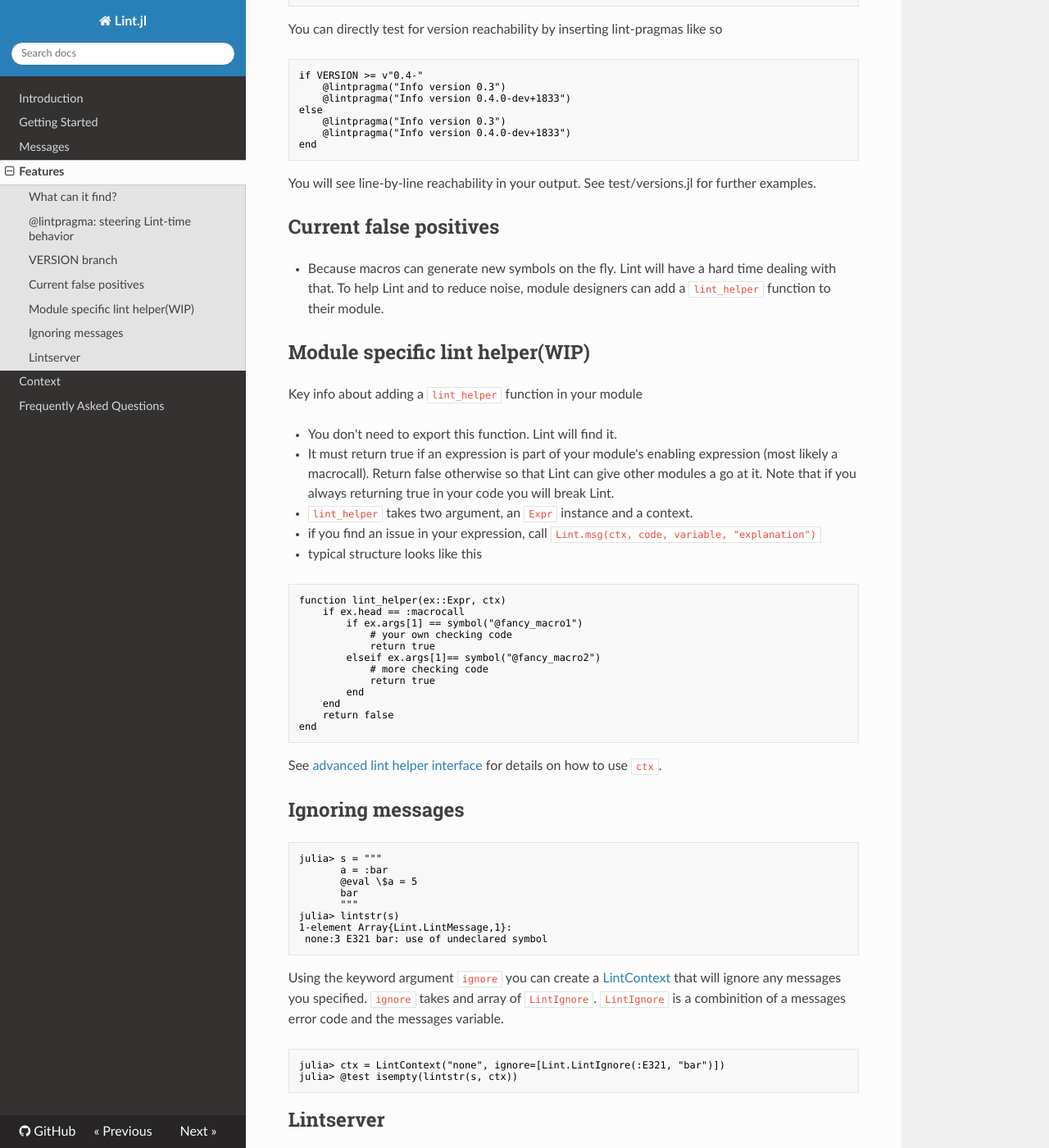
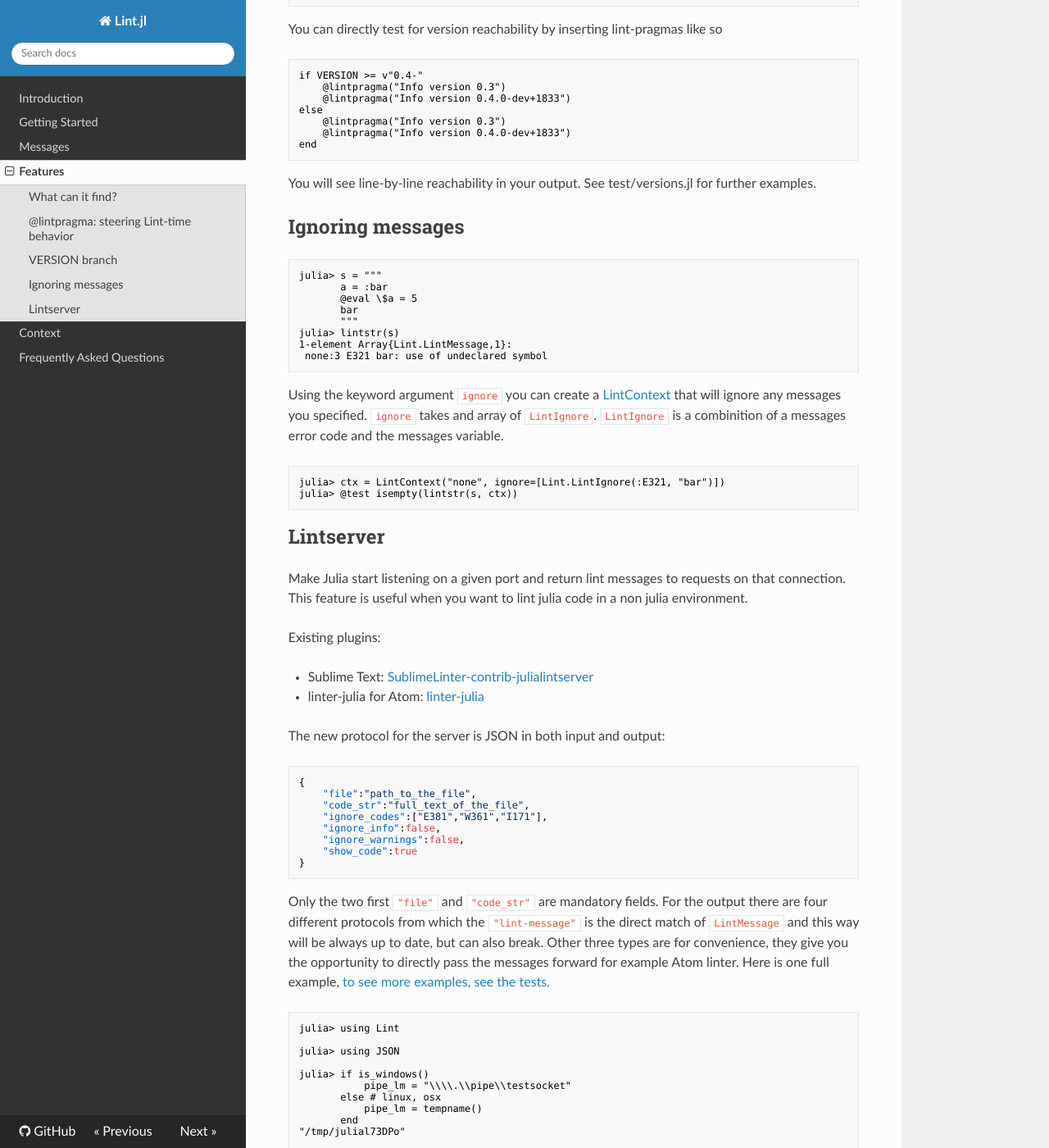
Before and after one commit to tonyhffong/Lint.jl, an MkDocs documentation site: the page built from docs/features.md, in a window 1280 px wide and 1400 px high, scrolled down 3306 px. Shown: the whole window at 82% size. Built offline with MkDocs 1.6.1, drawn with Linux system fonts in a browser that asks for light colours; nearby versions of some CDN libraries; old or Windows-style settings are respelled for this version of MkDocs.

Commit message:
Undocument removed features

````diff
--- a/docs/features.md
+++ b/docs/features.md
@@ -148,41 +148,6 @@ end
 You will see line-by-line reachability in your output. See test/versions.jl
 for further examples.
 
-## Current false positives
-* Because macros can generate new symbols on the fly. Lint will have a hard time dealing
-with that. To help Lint and to reduce noise, module designers can add a
-`lint_helper` function to their module.
-
-
-## Module specific lint helper(WIP)
-Key info about adding a `lint_helper` function in your module
-
-* You don't need to export this function. Lint will find it.
-* It must return true if an expression is part of your module's
-  enabling expression (most likely a macrocall). Return false otherwise
-  so that Lint can give other modules a go at it. Note that
-  if you always returning true in your code you will break Lint.
-* `lint_helper` takes two argument, an `Expr` instance and a context.
-  - if you find an issue in your expression, call `Lint.msg(ctx, code, variable, "explanation")`
-* typical structure looks like this
-```julia
-function lint_helper(ex::Expr, ctx)
-    if ex.head == :macrocall
-        if ex.args[1] == symbol("@fancy_macro1")
-            # your own checking code
-            return true
-        elseif ex.args[1]== symbol("@fancy_macro2")
-            # more checking code
-            return true
-        end
-    end
-    return false
-end
-```
-
-See [advanced lint helper interface](context/#advanced-lint-helper-interface-information) for details on how to use `ctx`.
-
-
 ## Ignoring messages
 
 ```julia
````
Also changed, not shown: docs/context.md (+0 -26 lines).
